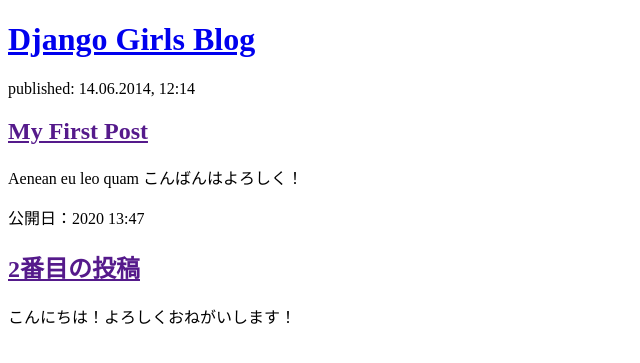
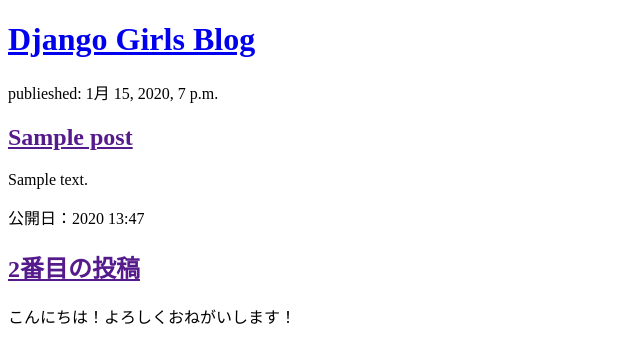
Before and after one commit to DaichiMiura/my-first-blog, a Django app: page / in a window 1280 px wide. Shown: the top 363 px of the page, without its empty margins (0-640 px from the left). Run offline with Django 3.2, Linux system fonts and the light colour scheme; tables that the repository leaves empty hold one stand-in row (values such as "Sample post").

Commit message:
Modified templates to display post from database.

```diff
--- a/blog/templates/blog/post_list.html
+++ b/blog/templates/blog/post_list.html
@@ -8,9 +8,13 @@
         <h1><a href="/">Django Girls Blog</a></h1>
     </div>
   <div>
-      <p>published: 14.06.2014, 12:14</p>
-      <h2><a href="">My First Post</a></h2>
-      <p>Aenean eu leo quam こんばんはよろしく！</p>
+      {% for post in posts %}
+          <div>
+              <p>publieshed: {{ post.published_date }}</p>
+              <h2><a href="">{{ post.title }}</a></h2>
+              <p>{{ post.text|linebreaksbr }}</p>
+          </div>
+      {% endfor %}
   </div>
   <div>
       <p>公開日：2020 13:47</p>
--- a/blog/views.py
+++ b/blog/views.py
@@ -1,5 +1,8 @@
 from django.shortcuts import render
+from django.utils import timezone
+from .models import Post
 
 # Create your views here.
 def post_list(request):
-    return render(request, "blog/post_list.html", {})
+    posts = Post.objects.filter(published_date__lte=timezone.now()).order_by("published_date")
+    return render(request, "blog/post_list.html", {"posts": posts})
```
